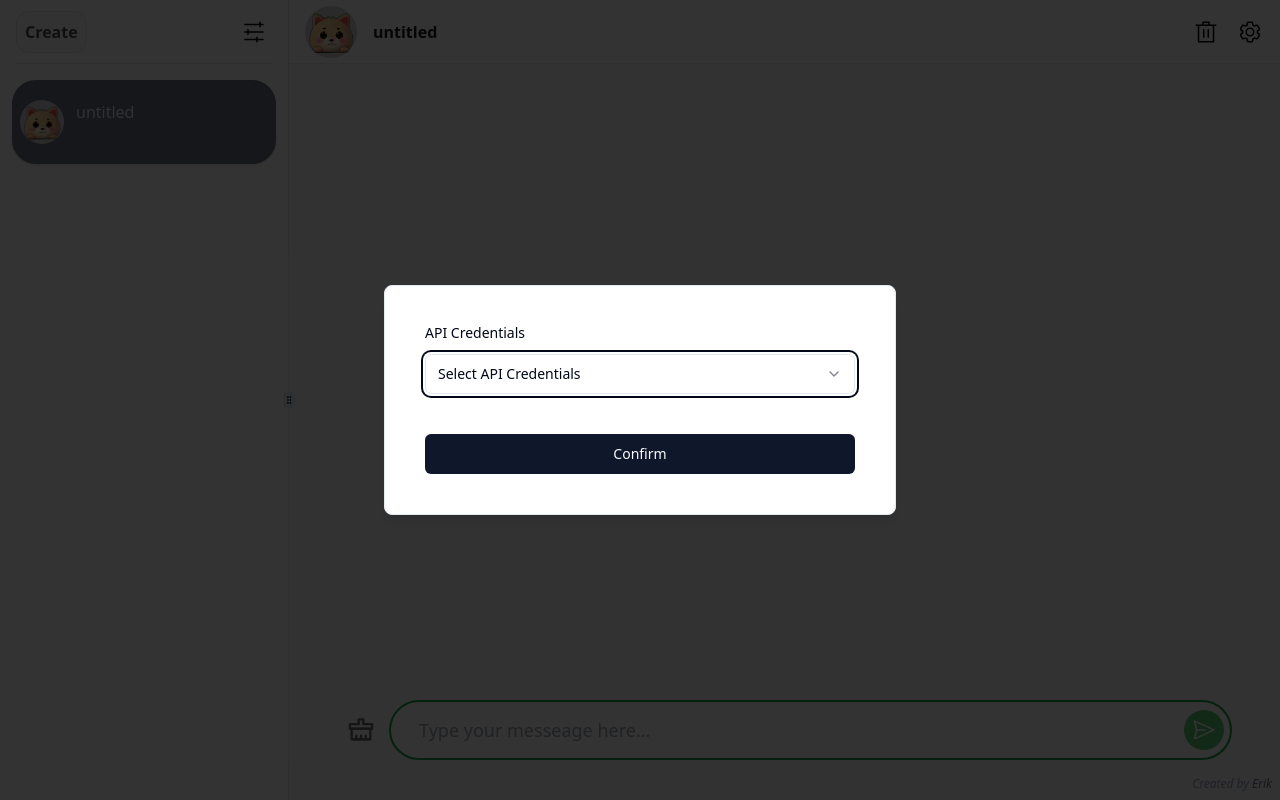
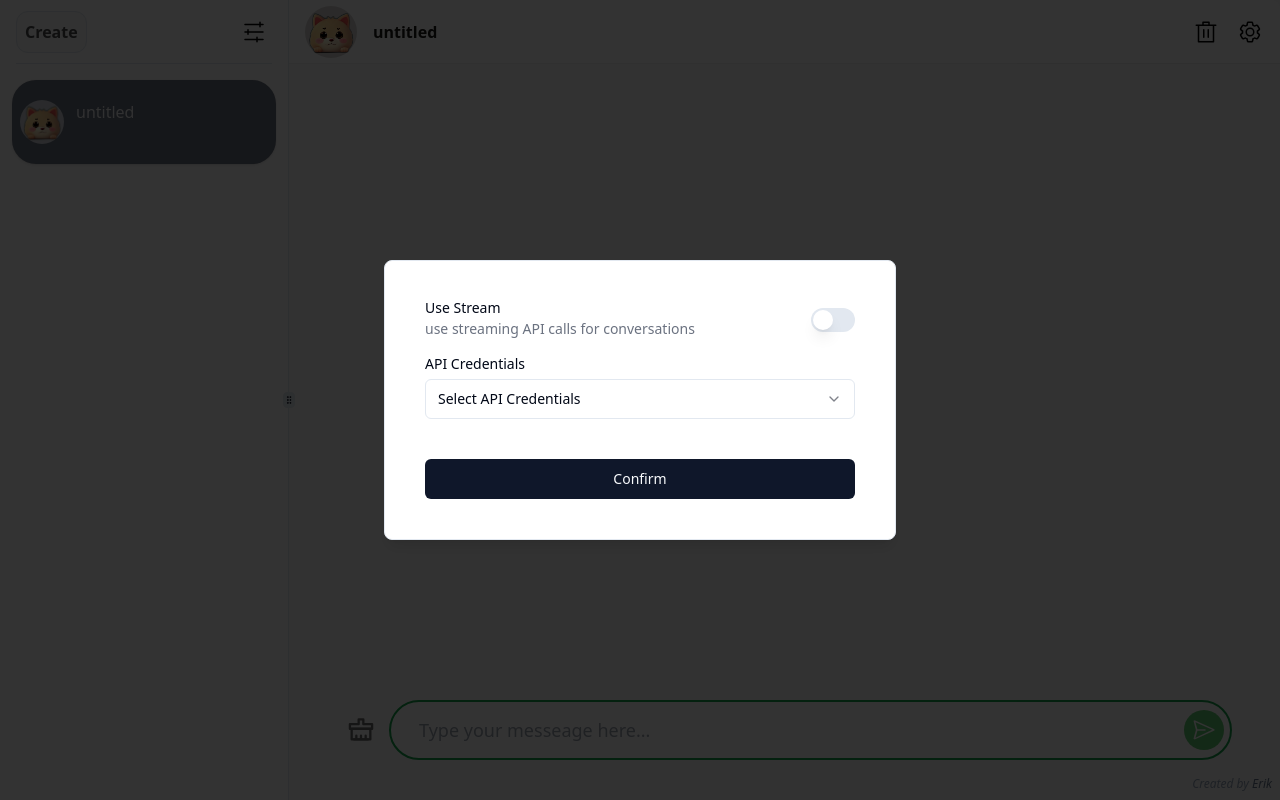
Before and after one commit to loo-y/GeminiChatUp, a Next.js app: page / in a window 1280 px wide. Both pictures are taken after a click on the element 254 px from the left and 31 px from the top of the page. Built offline with nearby package versions, Linux system fonts and the light colour scheme.

Commit message:
feat: add stream switch

```diff
--- a/app/(pages)/chat/interface.ts
+++ b/app/(pages)/chat/interface.ts
@@ -25,14 +25,15 @@ export interface IConversation
     modelAvatar?: string
 }
 
-export interface ICredentialsInfo {
+export interface IGlobalOptionsInfo {
     geminiUserName?: string
     geminiUserToken?: string
     customGeminiAPI?: string
     useAPICredentials?: APICredentials
+    useStream?: boolean
 }
 
-export interface ChatState extends ICredentialsInfo {
+export interface ChatState extends IGlobalOptionsInfo {
     requestInQueueFetching: boolean
     conversationList: IConversation[]
     imageResourceList: IImageItem[]
--- a/app/(pages)/chat/slice.ts
+++ b/app/(pages)/chat/slice.ts
@@ -2,7 +2,7 @@ import { createAsyncThunk, createSlice, original, PayloadAction } from '@reduxjs
 import type { AppState, AppThunk } from '@/app/store'
 import * as API from '@/app/shared/API'
 import { fetchGeminiChat, fetchTokenCount, fetchGeminiContent, getCommonOptions } from '@/app/shared/API'
-import { ChatState, IConversation, ICredentialsInfo } from './interface'
+import { ChatState, IConversation, IGlobalOptionsInfo } from './interface'
 // import _ from 'lodash' // use specific function from lodash
 import { map as _map } from 'lodash'
 import type { AsyncThunk } from '@reduxjs/toolkit'
@@ -16,7 +16,7 @@ import {
     getPureDataFromImageBase64,
     setToLocalStorage,
 } from '@/app/shared/utils'
-import { CredentialsInfoLocalstoreKey, defaultConversaionName, inputTokenLimit } from '@/app/shared/constants'
+import { globalOptionsInfoStoreKey, defaultConversaionName, inputTokenLimit } from '@/app/shared/constants'
 import { fetchEventSource } from '@microsoft/fetch-event-source'
 
 // define a queue to store api request
@@ -108,6 +108,7 @@ export const getGeminiContentAnswer = createAsyncThunk(
         { dispatch, getState }: any
     ) => {
         const chatState: ChatState = getChatState(getState())
+        const useStream = typeof isStream == `boolean` ? isStream : chatState.useStream || false
         const { imageResourceList } = chatState || {}
         let historyLimitTS = conversation.historyLimitTS || -1
         const suffix = ` \n `
@@ -208,7 +209,7 @@ export const getGeminiContentAnswer = createAsyncThunk(
 
         const { safetySettings, generationConfig } = getFetchSettingsFromConverstaion(conversation)
 
-        if (!isStream) {
+        if (!useStream) {
             dispatch(
                 makeApiRequestInQueue({
                     apiRequest: fetchGeminiContent.bind(null, {
@@ -342,6 +343,8 @@ export const getGeminiChatAnswer = createAsyncThunk(
         },
         { dispatch, getState }: any
     ) => {
+        const useStream = typeof isStream == `boolean` ? isStream : getChatState(getState()).useStream || false
+
         let historyLimitTS = conversation.historyLimitTS || -1
 
         let newChatItem: IChatItem | undefined = undefined
@@ -446,7 +449,7 @@ export const getGeminiChatAnswer = createAsyncThunk(
 
         const { safetySettings, generationConfig } = getFetchSettingsFromConverstaion(conversation)
 
-        if (!isStream) {
+        if (!useStream) {
             dispatch(
                 makeApiRequestInQueue({
                     apiRequest: fetchGeminiChat.bind(null, {
@@ -570,8 +573,9 @@ export const initiaStateFromDB = createAsyncThunk(
         const chatState: ChatState = getChatState(getState())
         const conversationList = await initialConversionList()
         const imageResourceList = await initialImageResoureFromDB()
-        const credentialsInfo = getFromLocalStorage<ICredentialsInfo>(CredentialsInfoLocalstoreKey)
-        const { geminiUserName, geminiUserToken, customGeminiAPI, useAPICredentials } = credentialsInfo || {}
+        const globalOptionsInfo = getFromLocalStorage<IGlobalOptionsInfo>(globalOptionsInfoStoreKey)
+        const { geminiUserName, geminiUserToken, customGeminiAPI, useAPICredentials, useStream } =
+            globalOptionsInfo || {}
         dispatch(
             updateState({
                 conversationList,
@@ -581,6 +585,7 @@ export const initiaStateFromDB = createAsyncThunk(
                 geminiUserToken,
                 customGeminiAPI,
                 useAPICredentials,
+                useStream,
             })
         )
     }
@@ -660,29 +665,36 @@ export const removeConversationAndChats = createAsyncThunk(
     }
 )
 
-export const updateCredentialsInfo = createAsyncThunk(
-    'chatSlice/updateCredentialsInfo',
+export const updateGlobalOptionsInfo = createAsyncThunk(
+    'chatSlice/updateGlobalOptionsInfo',
     async (
         params: Partial<
             Pick<
                 ChatState,
-                'needAPICredentials' | 'useAPICredentials' | 'geminiUserName' | 'geminiUserToken' | 'customGeminiAPI'
+                | 'needAPICredentials'
+                | 'useAPICredentials'
+                | 'geminiUserName'
+                | 'geminiUserToken'
+                | 'customGeminiAPI'
+                | 'useStream'
             >
         >,
         { dispatch, getState }: any
     ) => {
         const chatState: ChatState = getChatState(getState())
-        const { needAPICredentials, useAPICredentials, geminiUserName, geminiUserToken, customGeminiAPI } = params || {}
+        const { needAPICredentials, useAPICredentials, geminiUserName, geminiUserToken, customGeminiAPI, useStream } =
+            params || {}
         let updateInfo: Record<string, boolean | string | undefined> = {
             needAPICredentials,
             useAPICredentials,
             geminiUserName,
             geminiUserToken,
             customGeminiAPI,
+            useStream,
         }
         updateInfo = _.omitBy(updateInfo, _.isUndefined)
 
-        setToLocalStorage(CredentialsInfoLocalstoreKey, {
+        setToLocalStorage(globalOptionsInfoStoreKey, {
             ...updateInfo,
         })
 
--- /dev/null
+++ b/app/components/ui/switch.tsx
@@ -0,0 +1,29 @@
+'use client'
+
+import * as React from 'react'
+import * as SwitchPrimitives from '@radix-ui/react-switch'
+
+import { cn } from '@/app/shared/utils/shadcn'
+
+const Switch = React.forwardRef<
+    React.ElementRef<typeof SwitchPrimitives.Root>,
+    React.ComponentPropsWithoutRef<typeof SwitchPrimitives.Root>
+>(({ className, ...props }, ref) => (
+    <SwitchPrimitives.Root
+        className={cn(
+            'peer inline-flex h-6 w-11 shrink-0 cursor-pointer items-center rounded-full border-2 border-transparent transition-colors focus-visible:outline-none focus-visible:ring-2 focus-visible:ring-ring focus-visible:ring-offset-2 focus-visible:ring-offset-background disabled:cursor-not-allowed disabled:opacity-50 data-[state=checked]:bg-primary data-[state=unchecked]:bg-input',
+            className
+        )}
+        {...props}
+        ref={ref}
+    >
+        <SwitchPrimitives.Thumb
+            className={cn(
+                'pointer-events-none block h-5 w-5 rounded-full bg-background shadow-lg ring-0 transition-transform data-[state=checked]:translate-x-5 data-[state=unchecked]:translate-x-0'
+            )}
+        />
+    </SwitchPrimitives.Root>
+))
+Switch.displayName = SwitchPrimitives.Root.displayName
+
+export { Switch }
--- a/app/modules/Conversation/Chatbox.tsx
+++ b/app/modules/Conversation/Chatbox.tsx
@@ -173,7 +173,6 @@ const ChatContent = ({ conversation }: IChatContentProps) => {
                     history,
                     conversationId,
                     conversation,
-                    isStream: Number(queryIsStream) == 1,
                 })
             )
         } else {
@@ -182,7 +181,6 @@ const ChatContent = ({ conversation }: IChatContentProps) => {
                     conversationId,
                     conversation,
                     history,
-                    isStream: Number(queryIsStream) == 1,
                 })
             )
         }
--- a/app/modules/Conversation/GlobalOptions.tsx
+++ b/app/modules/Conversation/GlobalOptions.tsx
@@ -6,35 +6,28 @@ import { Label } from '@/app/components/ui/label'
 import { Select, SelectContent, SelectItem, SelectTrigger, SelectValue } from '@/app/components/ui/select'
 import { Button } from '@/app/components/ui/button'
 import { APICredentials } from '@/app/shared/interfaces'
-import {
-    Dialog,
-    DialogContent,
-    DialogDescription,
-    DialogFooter,
-    DialogHeader,
-    DialogTitle,
-    DialogTrigger,
-} from '@/app/components/ui/dialog'
+import { Dialog, DialogContent, DialogTrigger } from '@/app/components/ui/dialog'
+import { Switch } from '@/app/components/ui/switch'
 import { ChangeEvent, useRef, useState } from 'react'
 import _ from 'lodash'
-import { updateCredentialsInfo, getChatState } from '@/app/(pages)/chat/slice'
-import { ICredentialsInfo } from '@/app/(pages)/chat/interface'
+import { updateGlobalOptionsInfo, getChatState } from '@/app/(pages)/chat/slice'
+import { IGlobalOptionsInfo } from '@/app/(pages)/chat/interface'
 
 const optionsImgUrl = `/images/options.svg`
 const GlobalOptions = () => {
     const dispatch = useAppDispatch()
     const state = useAppSelector(getChatState)
-    const { geminiUserName, geminiUserToken, customGeminiAPI, useAPICredentials } = state || {}
+    const { geminiUserName, geminiUserToken, customGeminiAPI, useAPICredentials, useStream } = state || {}
     const [openOptionsDialog, setopenOptionsDialog] = useState<boolean>(false)
     const [openOptionsDrawer, setopenOptionsDrawer] = useState<boolean>(false)
 
-    const handleConfirmDialog = (valueObj: Partial<ICredentialsInfo>) => {
+    const handleConfirmDialog = (valueObj: Partial<IGlobalOptionsInfo>) => {
         setopenOptionsDialog(false)
-        dispatch(updateCredentialsInfo(valueObj))
+        dispatch(updateGlobalOptionsInfo(valueObj))
     }
-    const handleConfirmDrawer = (valueObj: Partial<ICredentialsInfo>) => {
+    const handleConfirmDrawer = (valueObj: Partial<IGlobalOptionsInfo>) => {
         setopenOptionsDrawer(false)
-        dispatch(updateCredentialsInfo(valueObj))
+        dispatch(updateGlobalOptionsInfo(valueObj))
     }
 
     return (
@@ -53,6 +46,7 @@ const GlobalOptions = () => {
                             geminiUserToken={geminiUserToken}
                             customGeminiAPI={customGeminiAPI}
                             useAPICredentials={useAPICredentials}
+                            useStream={useStream}
                         />
                     </DialogContent>
                 </Dialog>
@@ -71,6 +65,7 @@ const GlobalOptions = () => {
                             geminiUserToken={geminiUserToken}
                             customGeminiAPI={customGeminiAPI}
                             useAPICredentials={useAPICredentials}
+                            useStream={useStream}
                         />
                     </DrawerContent>
                 </Drawer>
@@ -81,9 +76,10 @@ const GlobalOptions = () => {
 
 export default GlobalOptions
 
-export interface IGlobalOptionsMain extends ICredentialsInfo {
+export interface IGlobalOptionsMain extends IGlobalOptionsInfo {
     className?: string
-    confirmCallback: (valueObj: Partial<ICredentialsInfo>) => void
+    confirmCallback: (valueObj: Partial<IGlobalOptionsInfo>) => void
+    useStream?: boolean
 }
 
 export const GlobalOptionsMain = ({
@@ -93,12 +89,14 @@ export const GlobalOptionsMain = ({
     geminiUserToken,
     customGeminiAPI,
     useAPICredentials,
+    useStream,
 }: IGlobalOptionsMain) => {
     const selectRef = useRef(null)
     const [tempUseAPICredentials, setTempUseAPICredentials] = useState<APICredentials | undefined>(useAPICredentials)
     const [tempGeminiUserName, setTempGeminiUserName] = useState<string>(geminiUserName || '')
     const [tempGeminiUserToken, setTempGeminiUserToken] = useState<string>(geminiUserToken || '')
     const [tempCustomGeminiAPI, setTempCustomGeminiAPI] = useState<string>(customGeminiAPI || '')
+    const [tempUseStream, setTempUseStream] = useState<boolean>(useStream || false)
 
     const handleConfirm = () => {
         confirmCallback &&
@@ -107,6 +105,7 @@ export const GlobalOptionsMain = ({
                 geminiUserToken: _.trim(tempGeminiUserToken),
                 customGeminiAPI: _.trim(tempCustomGeminiAPI),
                 useAPICredentials: tempUseAPICredentials,
+                useStream: tempUseStream,
             })
     }
 
@@ -127,10 +126,25 @@ export const GlobalOptionsMain = ({
         let value = event?.currentTarget?.value
         setTempGeminiUserToken(value)
     }
+    const handleChangeStreamSwitch = (switchValue: boolean) => {
+        setTempUseStream(switchValue)
+    }
     return (
-        <div className={`flex w-full px-4 py-4 ${className || ''}`}>
+        <div className={`flex w-full px-4 py-4 ${className || ''}`} tabIndex={0}>
             <div className="grid w-full items-center gap-4">
-                <div className="flex flex-col w-full space-y-1.5 gap-2">
+                <div className="flex flex-col w-full space-y-1.5 gap-3">
+                    <div className="flex flex-row gap-2 items-center justify-between">
+                        <div className="flex flex-col gap-1">
+                            <Label htmlFor="use_stream_switch">Use Stream</Label>
+                            <div className="text-sm text-gray-500">use streaming API calls for conversations</div>
+                        </div>
+                        <Switch
+                            id={`use_stream_switch`}
+                            checked={!!tempUseStream}
+                            onCheckedChange={handleChangeStreamSwitch}
+                        />
+                    </div>
+                    <div className="flex flex-col gap-2">
                         <Label htmlFor="gemini_api_credentials_select">API Credentials</Label>
                         <Select onValueChange={handleChangeSelection} value={tempUseAPICredentials || undefined}>
                             <SelectTrigger id="gemini_api_credentials_select">
@@ -141,6 +155,7 @@ export const GlobalOptionsMain = ({
                                 <SelectItem value={APICredentials.userToken}>Username & Password</SelectItem>
                             </SelectContent>
                         </Select>
+                    </div>
                 </div>
                 {tempUseAPICredentials == APICredentials.userToken ? (
                     <>
--- a/app/shared/constants.ts
+++ b/app/shared/constants.ts
@@ -7,4 +7,4 @@ export const inputTokenLimit = {
 
 export const imageSizeLimition = 1000000 // byte
 
-export const CredentialsInfoLocalstoreKey = `CredentialsInfo`
+export const globalOptionsInfoStoreKey = `GlobalOptionsInfo`
--- a/package.json
+++ b/package.json
@@ -37,6 +37,7 @@
     "@radix-ui/react-label": "^2.0.2",
     "@radix-ui/react-select": "^2.0.0",
     "@radix-ui/react-slot": "^1.0.2",
+    "@radix-ui/react-switch": "^1.0.3",
     "@reduxjs/toolkit": "^2.0.1",
     "@vercel/analytics": "^1.1.2",
     "@vercel/edge-config": "^0.4.1",
```
Also changed, not shown: app/modules/Conversation/ChatInputWithAttachment.tsx (+6 -8 lines), app/shared/API.ts (+4 -4 lines). Lines whose indentation alone changed are shown as unchanged.
